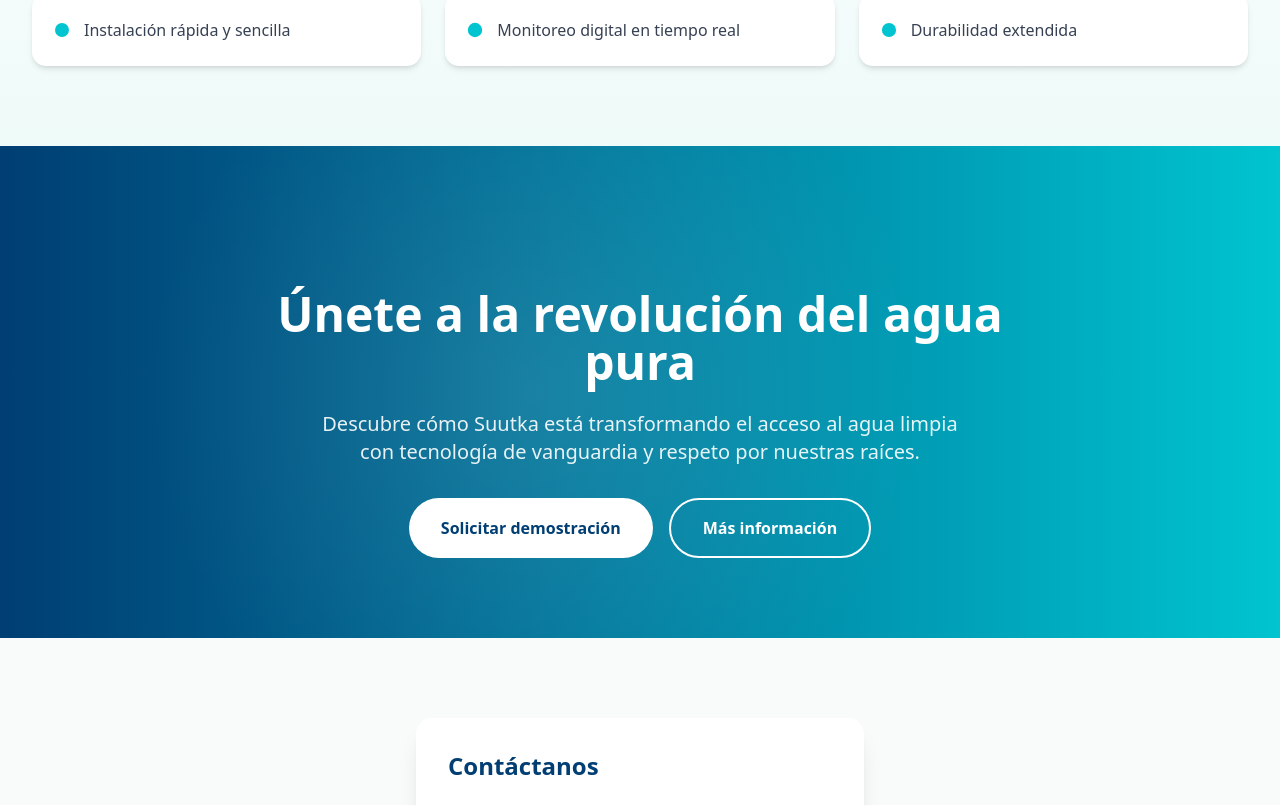
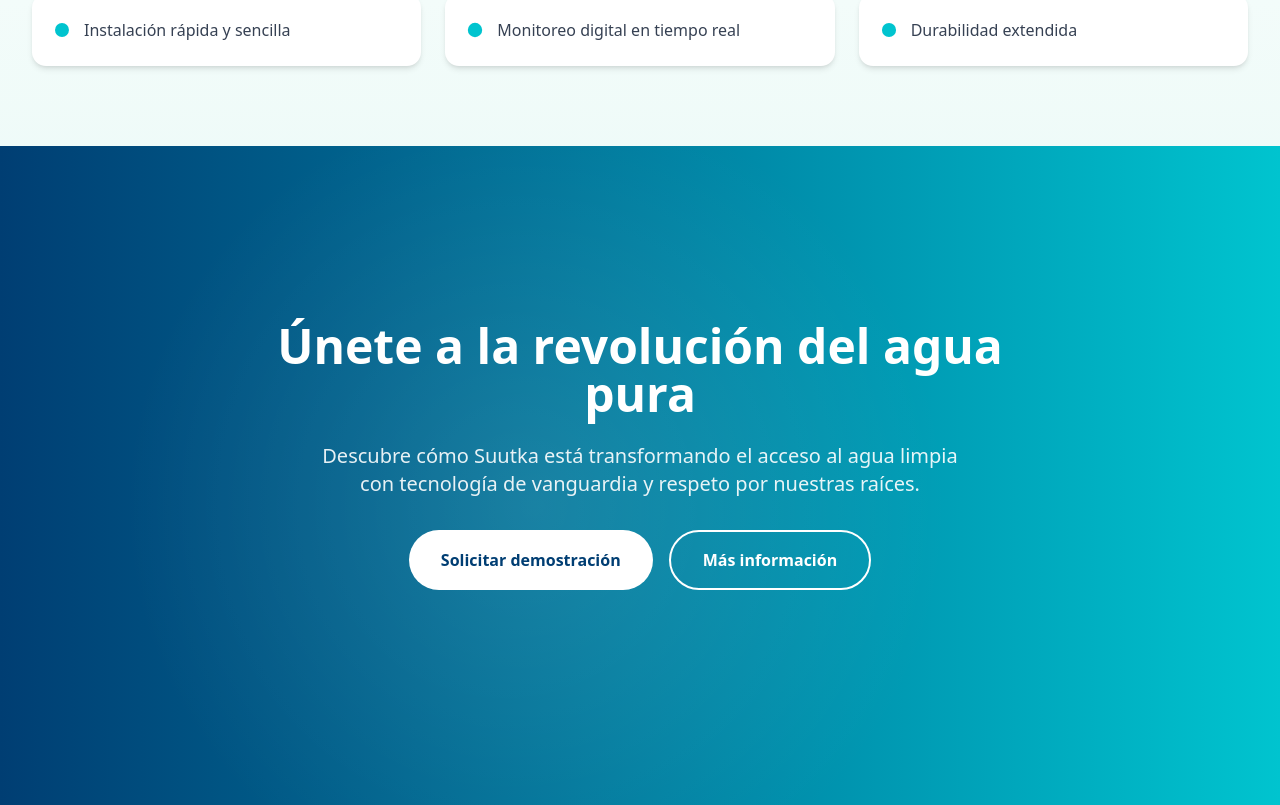
Before and after one commit to Trafficker3rk5/SuutkaOffLine, a Next.js app: page / in a window 1280 px wide. Shown: the part 2424-3229 px from the top of the page. Built offline with nearby package versions, Linux system fonts and the light colour scheme.

Commit message:
Ajuste hero: mayor altura y mejor espacio visual en cabecera

```diff
--- a/src/app/page.tsx
+++ b/src/app/page.tsx
@@ -405,7 +405,7 @@
       </section>
 
       {/* CTA Section */}
-      <section className="pt-28 md:pt-36 pb-20 bg-gradient-to-r from-[#003E73] to-[#00C4CF] relative overflow-hidden">
+      <section className="min-h-[90vh] pt-36 md:pt-44 pb-32 bg-gradient-to-r from-[#003E73] to-[#00C4CF] relative overflow-hidden">
         <div className="absolute inset-0">
           <motion.div
             className="absolute inset-0 opacity-10"
```
